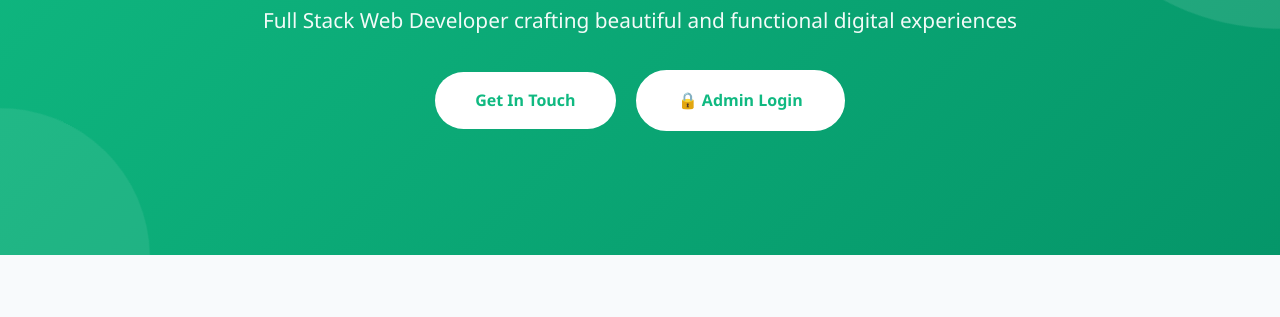
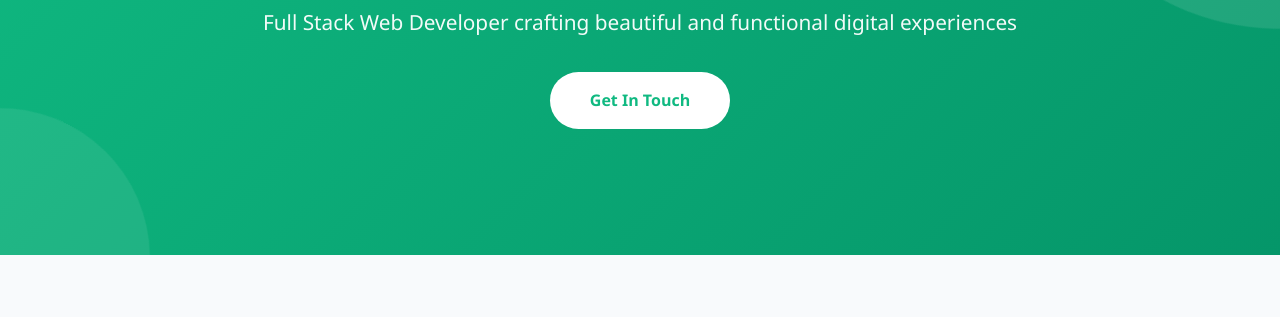
Before and after one commit to 202166manoj/myprofile, a plain HTML site: page index.html in a window 1280 px wide. Shown: the part 225-542 px from the top of the page. Drawn offline with Linux system fonts and the light colour scheme.

Commit message:
remove the admin login button 🚀

```diff
--- a/index.html
+++ b/index.html
@@ -25,7 +25,7 @@
             <h1>Hi, I'm Manoj Chathuranga</h1>
             <p>Full Stack Web Developer crafting beautiful and functional digital experiences</p>
             <a href="#contact" class="cta-button">Get In Touch</a>
-            <a href="login.html" class="cta-button" style="background: white; color: #10b981; border: 2px solid white; margin-left: 1rem;">🔒 Admin Login</a>
+
         </div>
     </section>
 
```
